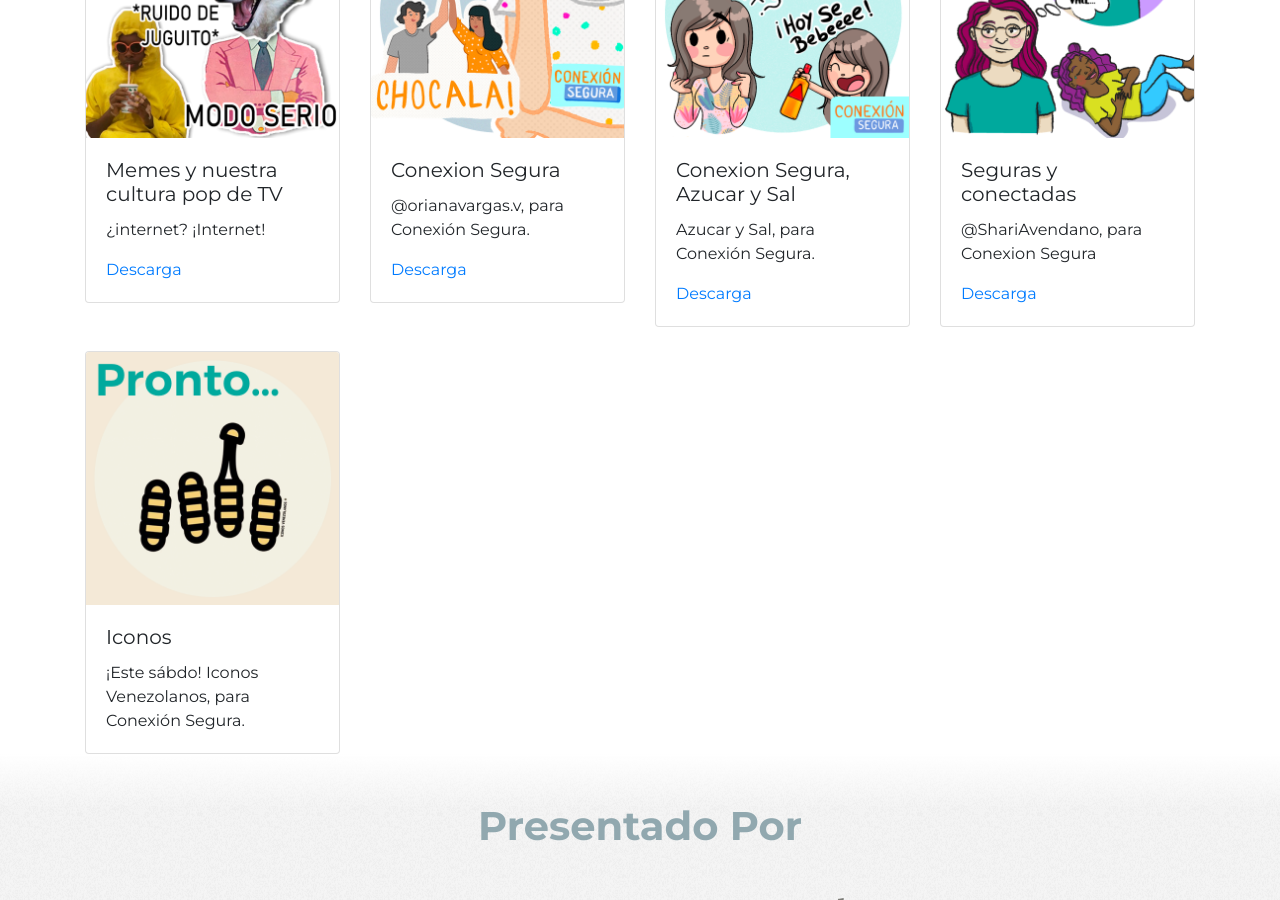
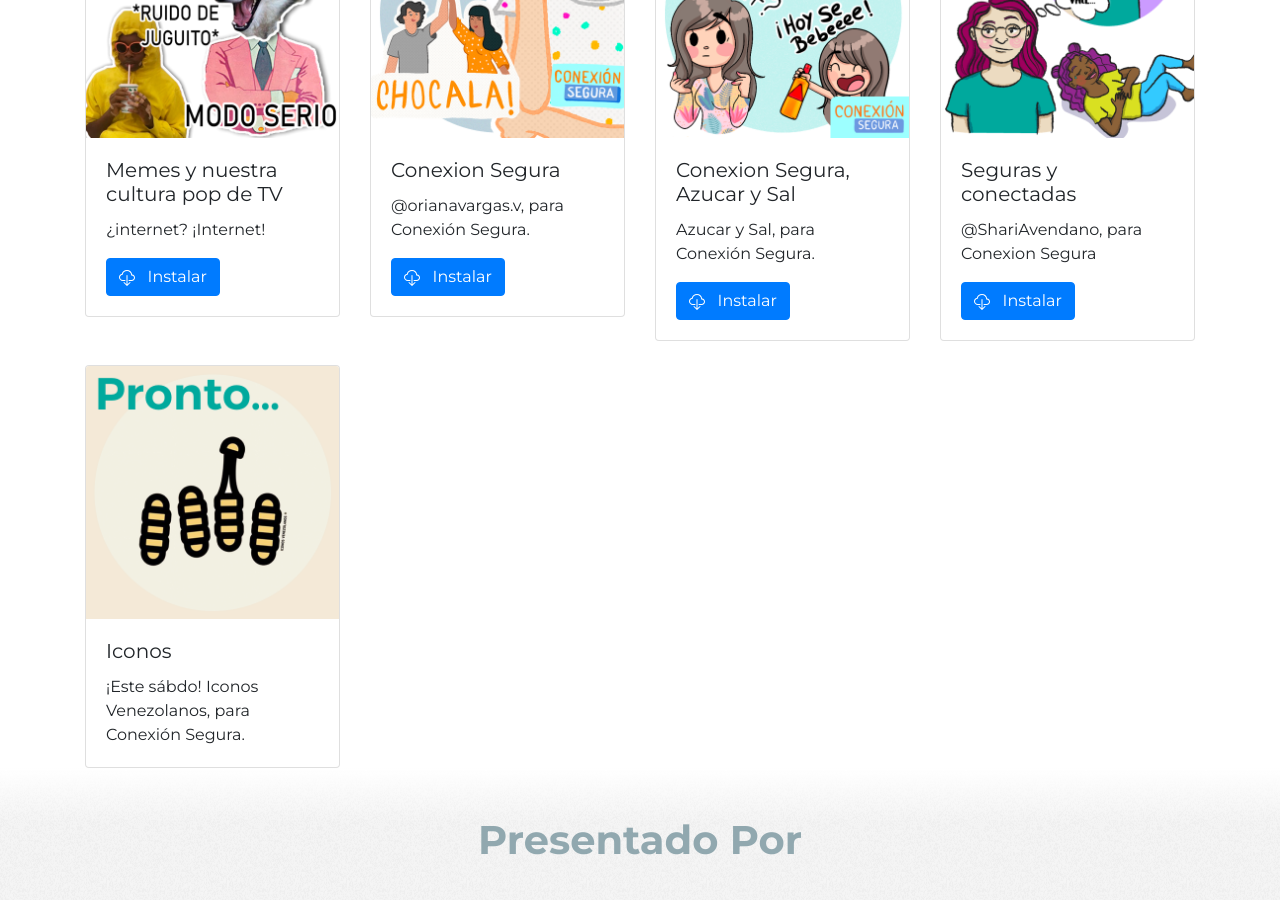
Before and after one commit to VEinteligente/conexion_segura, a Jekyll site: the page built from stickers.md, in a window 1280 px wide and 900 px high, scrolled down 604 px. Built offline with Jekyll 4.4.1, drawn with Linux system fonts in a browser that asks for light colours; nearby versions of some CDN libraries; comment, search, counter and statistics services are not loaded.

Commit message:
slight UI tweak

```diff
--- a/stickers.md
+++ b/stickers.md
@@ -12,7 +12,7 @@ Recuerda que la seguridad de una app no es suficente, tienes que pdoer confiar e
 
 <div class="row">
     {% for item in site.data.stickers %}
-    <div class="col-lg-3 col-md-4 col-sm-2 mt-4">
+    <div class="col-lg-3 col-md-4 col-sm-6  mt-4">
         <div class="card">
             <img src="{{ item.src-img }}" class="card-img-top" alt="{{ item.title }}" />
             <div class="card-body">
@@ -21,7 +21,10 @@ Recuerda que la seguridad de una app no es suficente, tienes que pdoer confiar e
                 {{ item.description }}
                 </p>
                 {% if item.src %}
-                  <a href="{{ item.src }}" target="_blank" class="card-link">Descarga</a>
+                  <a href="{{ item.src }}"  target="_blank" class="card-link btn btn-primary"><svg width="1em" height="1em" viewBox="0 0 16 16" class="bi bi-cloud-download" fill="currentColor" xmlns="http://www.w3.org/2000/svg">
+  <path fill-rule="evenodd" d="M4.406 1.342A5.53 5.53 0 0 1 8 0c2.69 0 4.923 2 5.166 4.579C14.758 4.804 16 6.137 16 7.773 16 9.569 14.502 11 12.687 11H10a.5.5 0 0 1 0-1h2.688C13.979 10 15 8.988 15 7.773c0-1.216-1.02-2.228-2.313-2.228h-.5v-.5C12.188 2.825 10.328 1 8 1a4.53 4.53 0 0 0-2.941 1.1c-.757.652-1.153 1.438-1.153 2.055v.448l-.445.049C2.064 4.805 1 5.952 1 7.318 1 8.785 2.23 10 3.781 10H6a.5.5 0 0 1 0 1H3.781C1.708 11 0 9.366 0 7.318c0-1.763 1.266-3.223 2.942-3.593.143-.863.698-1.723 1.464-2.383z"/>
+  <path fill-rule="evenodd" d="M7.646 15.854a.5.5 0 0 0 .708 0l3-3a.5.5 0 0 0-.708-.708L8.5 14.293V5.5a.5.5 0 0 0-1 0v8.793l-2.146-2.147a.5.5 0 0 0-.708.708l3 3z"/>
+</svg> &nbsp; Instalar</a>
                 {% endif %}
             </div>
         </div>
```
